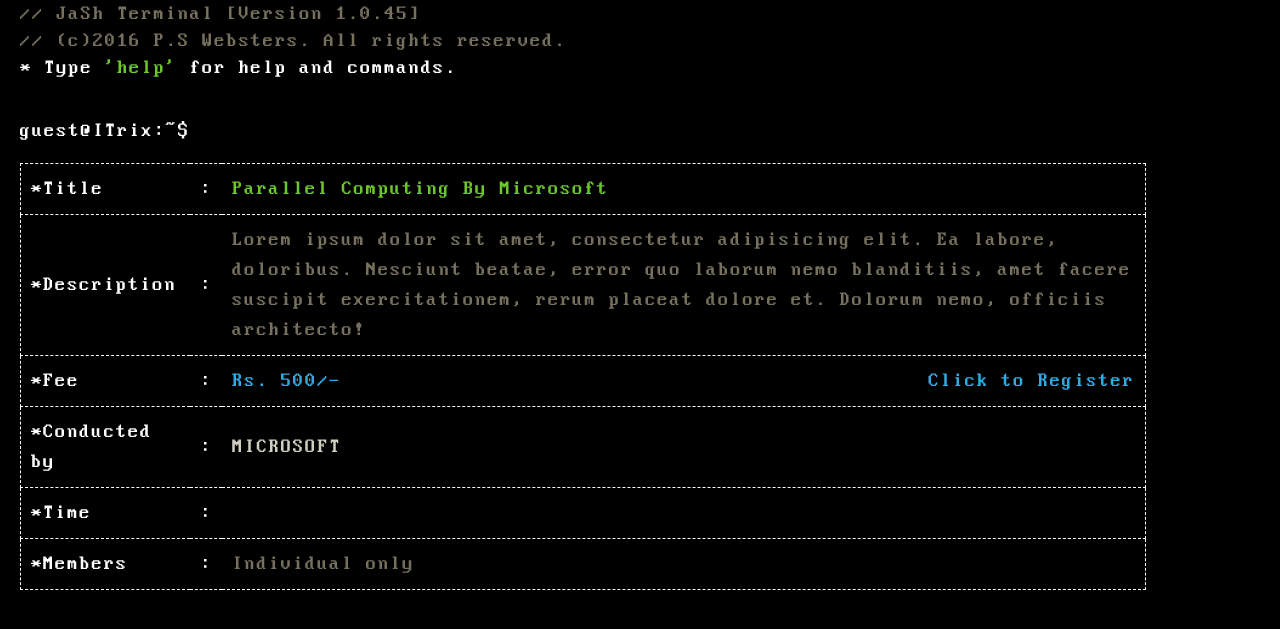
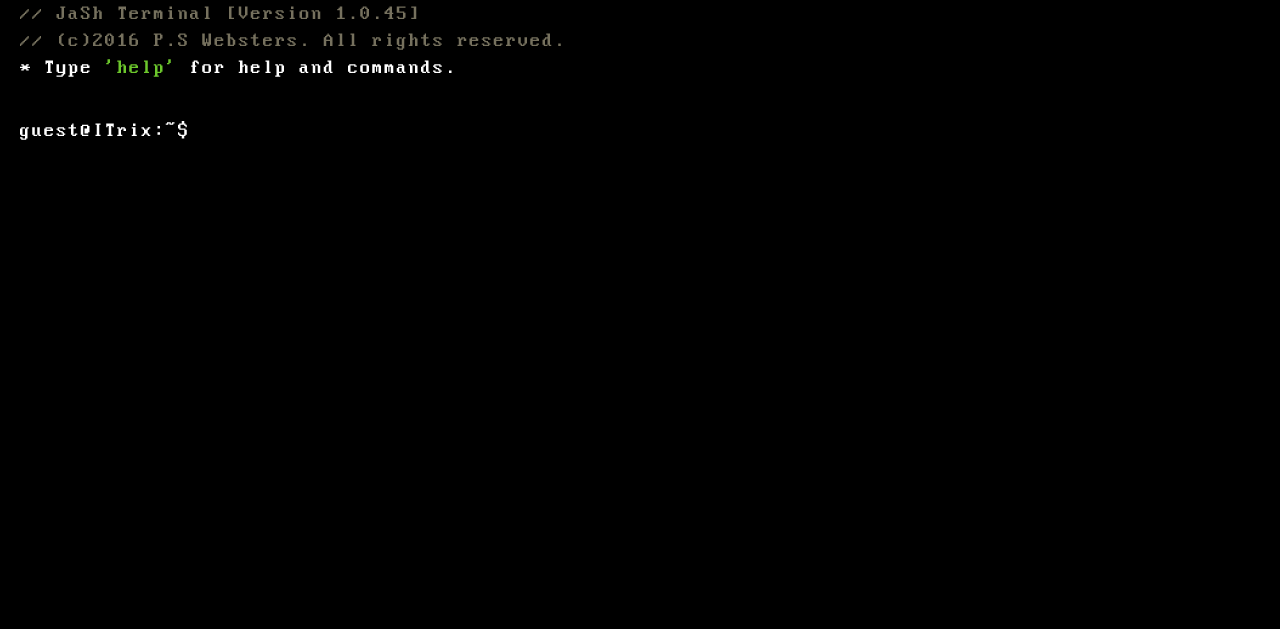
Before and after one commit to Shajansheriff/itrix16, a plain HTML site: page index.html in a window 1280 px wide. Shown: the part 33-662 px from the top of the page. Drawn offline with Linux system fonts and the light colour scheme.

Commit message:
workshop updated

```diff
--- a/index.html
+++ b/index.html
@@ -43,6 +43,7 @@
 <!-- jash Terminal start -->
 
   <div id="jash" class="container jash-container">
+
     <div class="jash-welcome">
       <p>** Welcome to <span class="blue">ITrix'16</span> Terminal</p>
       <p class="grey2">// JaSh Terminal [Version 1.0.45]</p>
@@ -53,40 +54,7 @@
 
     <div class="j-container">
     </div>
-    <table class="workshop">
-      <tbody>
-        <tr>
-          <td>*Title</td>
-          <td>:</td>
-          <td class="green" class="workshop-title">Parallel Computing By Microsoft</td>
-        </tr>
-        <tr>
-          <td>*Description</td>
-          <td>:</td>
-          <td class="grey2" class="workshop-desc">Lorem ipsum dolor sit amet, consectetur adipisicing elit. Ea labore, doloribus. Nesciunt beatae, error quo laborum nemo blanditiis, amet facere suscipit exercitationem, rerum placeat dolore et. Dolorum nemo, officiis architecto! </td>
-        </tr>
-        <tr>
-          <td>*Fee</td>
-          <td>:</td>
-          <td class="blue">Rs. <span class="workshop-fee"></span>  500/- <span style="float:right;"> <a href="#" target="_blank" class="blue">Click to Register</a></span></td>
-        </tr>
-        <tr>
-          <td>*Conducted by</td>
-          <td>:</td>
-          <td class="grey workshop-by">MICROSOFT</td>
-        </tr>
-        <tr>
-          <td>*Time</td>
-          <td>:</td>
-          <td class="orange workshop-time"></td>
-        </tr>
-        <tr>
-          <td>*Members</td>
-          <td>:</td>
-          <td class="grey2 workshop-member">Individual only</td>
-        </tr>
-      </tbody>
-    </table>
+
   </div>
 
 <!-- jash Terminal End -->
```
Also changed, not shown: js/main.js (+12 -0 lines).
